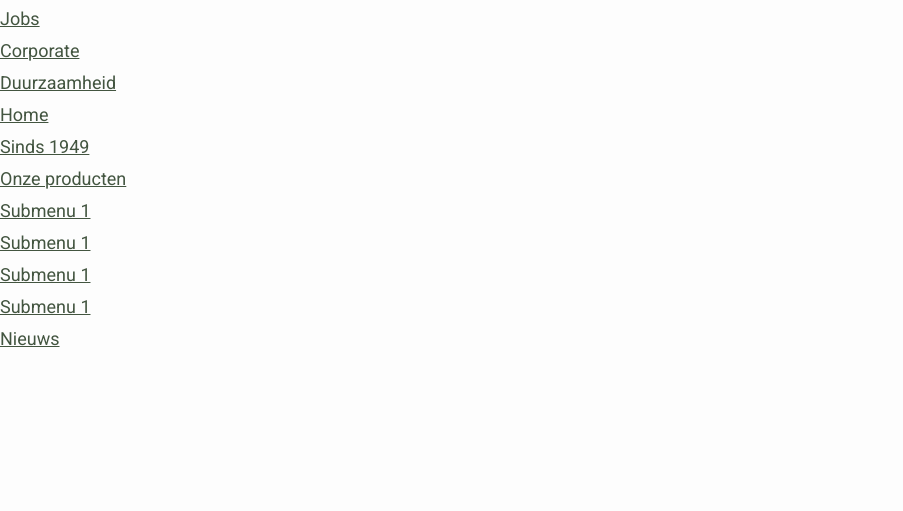
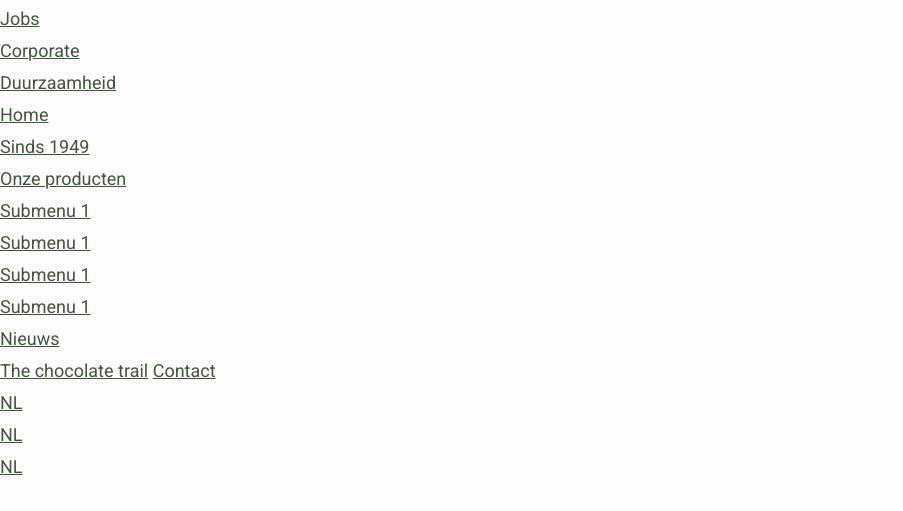
Before and after one commit to Mdsarwarali/first-project, a plain HTML site: page front-page.html in a window 1280 px wide. Shown: the part 153-664 px from the top of the page, without its empty margins (0-903 px from the left). Drawn offline with Linux system fonts and the light colour scheme.

Commit message:
Update front-page.html

```diff
--- a/front-page.html
+++ b/front-page.html
@@ -68,6 +68,27 @@
                   </nav>
                 </div>
               </div>
+              <div class="hdr-btns-cntlr">
+                <div class="hdr-btns">
+                  <a class="vb-btn" href="#">The chocolate trail</a>
+                  <a class="vb-border-btn" href="#">Contact</a>
+                </div>
+              </div>
+              <div class="hdr-language-cntlr">
+                <div class="hdr-lang-cntlr">
+                  <div class="hdr-banguage">
+                    <div class="fl-lang reset-slect">
+                      <div class="fl-lang-cntlr">
+                        <ul class="reset-list">
+                          <li class="lang-active"><a href="#">NL</a></li>
+                          <li><a href="#">NL</a></li>
+                          <li><a href="#">NL</a></li>
+                        </ul>
+                      </div>
+                    </div>
+                  </div>
+                </div>
+              </div>
             </div>
           </div>
         </div>
```
